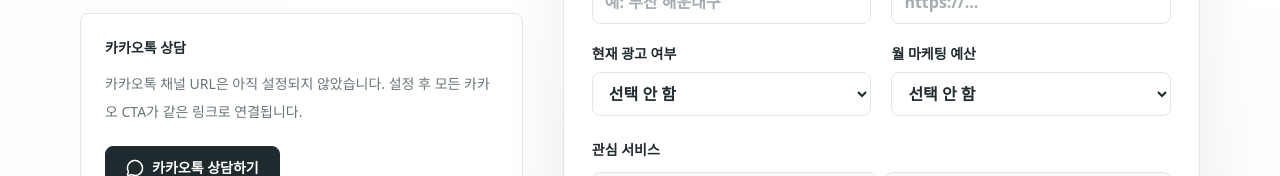
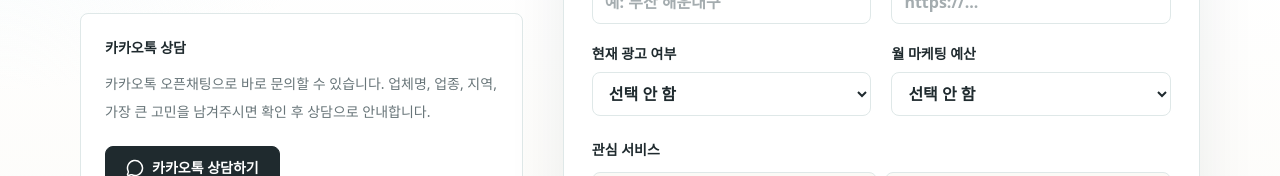
Before and after one commit to usang1/busan-local-marketing, a Next.js app: page /contact in a window 1280 px wide. Shown: the part 422-598 px from the top of the page. Built offline with nearby package versions, Linux system fonts and the light colour scheme; no server answers.

Commit message:
update kakao link

```diff
--- a/app/contact/page.tsx
+++ b/app/contact/page.tsx
@@ -23,8 +23,8 @@
           <div className="rounded-[8px] border border-line bg-white p-6">
             <p className="text-sm font-bold text-ink">카카오톡 상담</p>
             <p className="mt-3 text-sm leading-7 text-muted">
-              카카오톡 채널 URL은 아직 설정되지 않았습니다. 설정 후 모든 카카오 CTA가 같은
-              링크로 연결됩니다.
+              카카오톡 오픈채팅으로 바로 문의할 수 있습니다. 업체명, 업종, 지역, 가장 큰 고민을
+              남겨주시면 확인 후 상담으로 안내합니다.
             </p>
             <KakaoCta className="mt-5" />
           </div>
--- a/config/site.ts
+++ b/config/site.ts
@@ -8,7 +8,7 @@
 
 export const SITE = {
   url: process.env.NEXT_PUBLIC_SITE_URL || "http://localhost:3000",
-  kakaoChatUrl: process.env.NEXT_PUBLIC_KAKAO_CHAT_URL || "",
+  kakaoChatUrl: process.env.NEXT_PUBLIC_KAKAO_CHAT_URL || "https://open.kakao.com/o/sxR2zvFi",
   email: process.env.NEXT_PUBLIC_CONTACT_EMAIL || "",
   phone: process.env.NEXT_PUBLIC_CONTACT_PHONE || "",
 };
```
